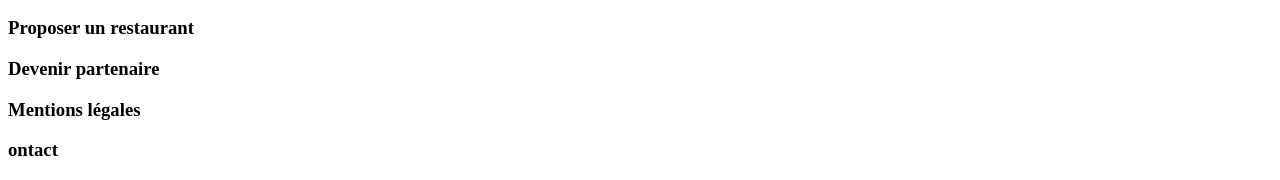
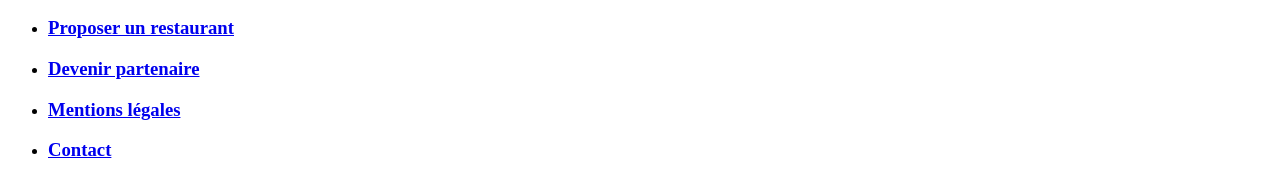
Before and after one commit to jimmyf8/restauration, a plain HTML site: page index.html in a window 1280 px wide. Shown: the part 4230-4410 px from the top of the page. Drawn offline with Linux system fonts and the light colour scheme.

Commit message:
footer 1

```diff
--- a/index.html
+++ b/index.html
@@ -106,15 +106,22 @@
             </div>
         </section>
         <footer><!--le pied de page-->
-            <div class="logo">
-                <a href="#">
-                  <img alt="Ohmyfood" src="image/logo/ohmyfood.png" width="90" height="20"/><!--logo-->
-                </a>
+            <div class="footer">
+                <div class="logo">
+                    <a href="#">
+                      <img alt="Ohmyfood" src="image/logo/ohmyfood.png" width="90" height="20"/><!--logo-->
+                    </a>
+                </div>
+                <div>
+                    <ul>
+                      <li><a href="#"><h3>Proposer un restaurant</h3></a></li>
+                      <li><a href="#"><h3>Devenir partenaire</h3></a></li>
+                      <li><a href="#"><h3>Mentions légales</h3></a></li>
+                      <li><a href="#"><h3>Contact</h3></a></li>
+                    </ul>
+                </div>
             </div>
-            <h3>Proposer un restaurant</h3>
-            <h3>Devenir partenaire</h3>
-            <h3>Mentions légales</h3>
-            <h3>ontact</h3>
+
 
 
         </footer>
```
